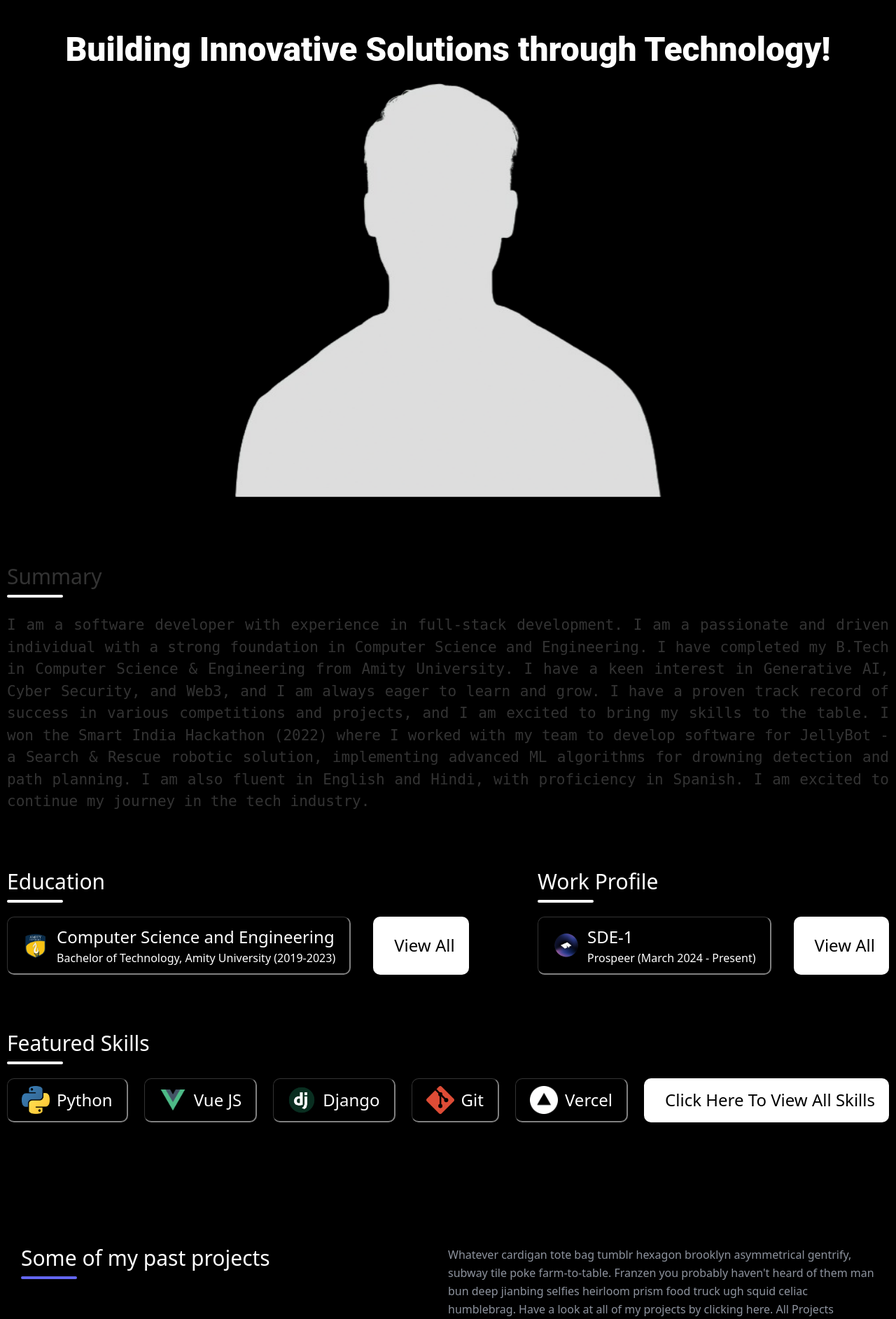
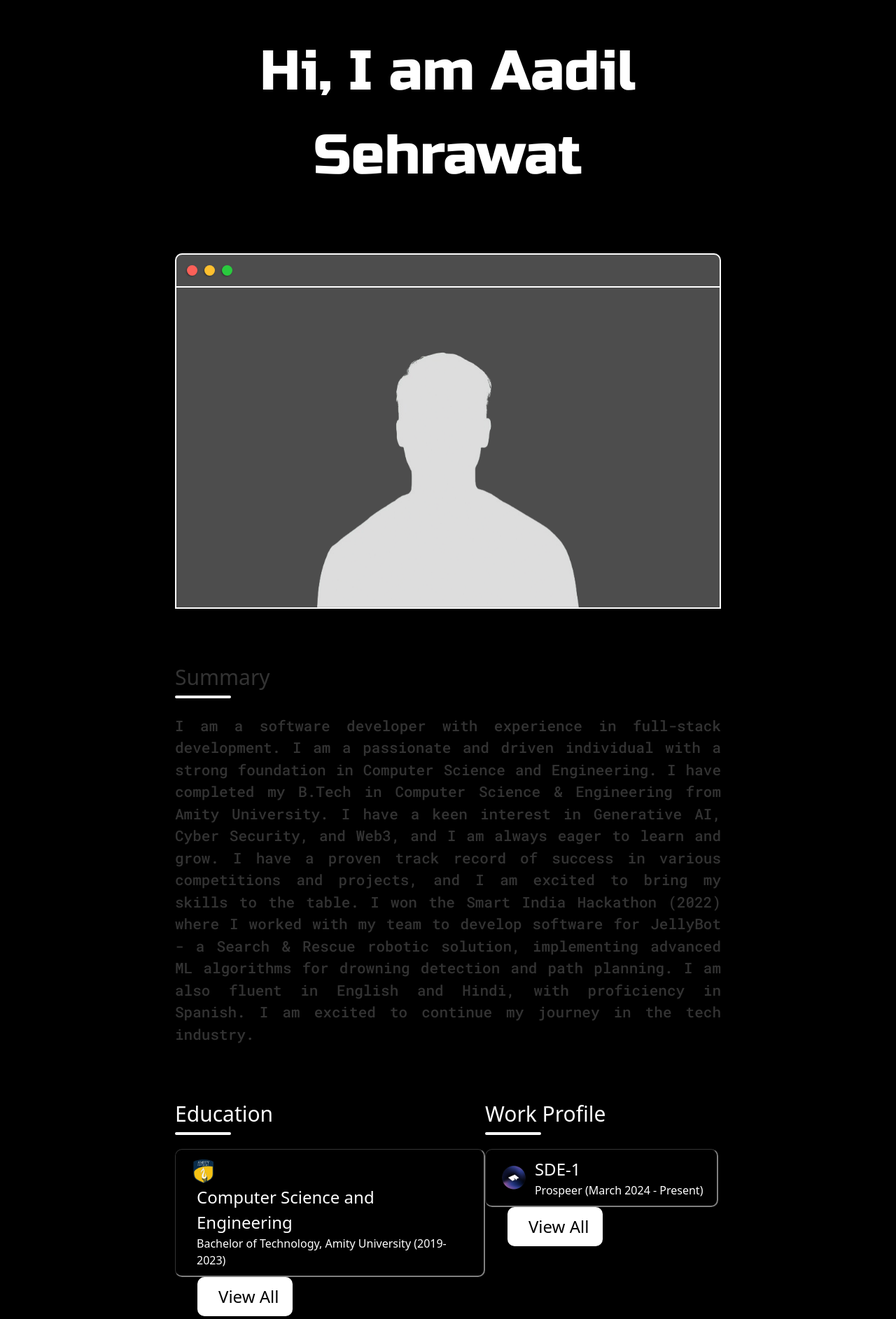
Before and after one commit to aadilsehrawat/portfolio, a Django app: page /home/ in a window 1280 px wide. Shown: the part 72-1957 px from the top of the page at 70% size. Run offline with Django 5.2, Linux system fonts and the light colour scheme; grey boxes labelled with a size stand in for pictures from a placeholder-image service; some libraries are stand-ins or nearby versions.

Commit message:
Updated intro view and added mac style window

```diff
--- a/main/templates/main/home.html
+++ b/main/templates/main/home.html
@@ -4,6 +4,9 @@
 {% block title %}Home{% endblock title %}
 
 {% block styles %}
+<link href="https://fonts.googleapis.com/css2?family=Russo+One&display=swap" rel="stylesheet">
+<link href="https://fonts.googleapis.com/css2?family=Roboto+Mono:wght@500&family=Russo+One&display=swap" rel="stylesheet">
+
 <link rel="stylesheet" href="{% static 'css/main/home.css' %}">
 <link rel="stylesheet" href="{% static 'css/main/home/home-summary.css' %}">
 <link rel="stylesheet" href="{% static 'css/main/home/home-career.css' %}">
@@ -11,11 +14,16 @@
 {% endblock styles %}
 
 {% block body %}
-    <div class="heading-container">
-        <p class="text">Building Innovative Solutions through Technology!</p>
-    </div>
-    <div class="mb-24">
-        <img id="avatar" src="{% static 'images/attributes/avatar1-white.png' %}" alt="About" class="about-image">
+<div id="main-wrapper">
+    <p class="heading-text">Hi, I am Aadil Sehrawat</p>
+
+    <div class="dots-avatar-wrapper">
+        <div class="dots-wrapper">
+            <div id="dot-1" class="browser-dot"></div>
+            <div id="dot-2" class="browser-dot"></div>
+            <div id="dot-3" class="browser-dot"></div>
+        </div>
+        <img class="avatar" src="{% static 'images/attributes/avatar1-white.png' %}" alt="About Avatar">
     </div>
 
     {% include "main/home-components/home-summary.html" %}
@@ -26,6 +34,7 @@
     <div class="custom-hidden">{% include "main/home-components/home-projects.html" %}</div>
     <div class="custom-hidden">{% include "main/home-components/home-services.html" %}</div>
     <div class="custom-hidden">{% include "main/home-components/home-contact.html" %}</div>
+</div>
 
-    <script src="{% static '/js/home.js' %}"></script>
+<script src="{% static '/js/home.js' %}"></script>
 {% endblock body %}
--- a/static/css/main/home.css
+++ b/static/css/main/home.css
@@ -2,21 +2,50 @@ body{
     background-color: black;
 }
 
-.text{
-    font: 2rem "Roboto", sans-serif;
+#main-wrapper{
+    margin-inline: 15rem;
+}
+
+.heading-text{
     margin-top: 2rem;
     color: white;
-    font-size: 3rem;
-    font-weight: 900;
+	font-family: 'Russo One', sans-serif;
+	font-weight: 500;
+    font-size: 5rem;
     text-align: center;
     opacity: 0;
     animation: movedown 1s ease-out forwards;
 }
 
-#avatar{
+.dots-avatar-wrapper{
+    background-color: rgba(255,255,255,0.3);
+    margin-block: 5rem;
+	border: 2px solid white;
+	border-radius:10px 10px 0 0;
+	box-shadow: -1px 1px 3px -1px rgba(0,0,0,0.75);
+}
+.dots-wrapper{
+    display: flex;
+	padding: 10px;
+    border-bottom: 2px solid white;
+}
+#dot-1{ background-color:  #FC6058;}
+#dot-2{background-color:  #FEC02F;}
+#dot-3{background-color:  #2ACA3E;}
+.browser-dot{
+    background-color: black;
+	height: 15px;
+	width: 15px;
+	border-radius: 50%;
+	margin: 5px;
+	box-shadow: -1px 1px 3px -1px rgba(0,0,0,0.75);
+}
+
+.avatar{
+    margin-inline: auto;
+    margin-top: 5rem;
     opacity: 0;
     width: 50%;
-    margin: 0 auto;
     animation: movedown 1s ease-out forwards;
     animation-delay: 0.5s;
 }
```
